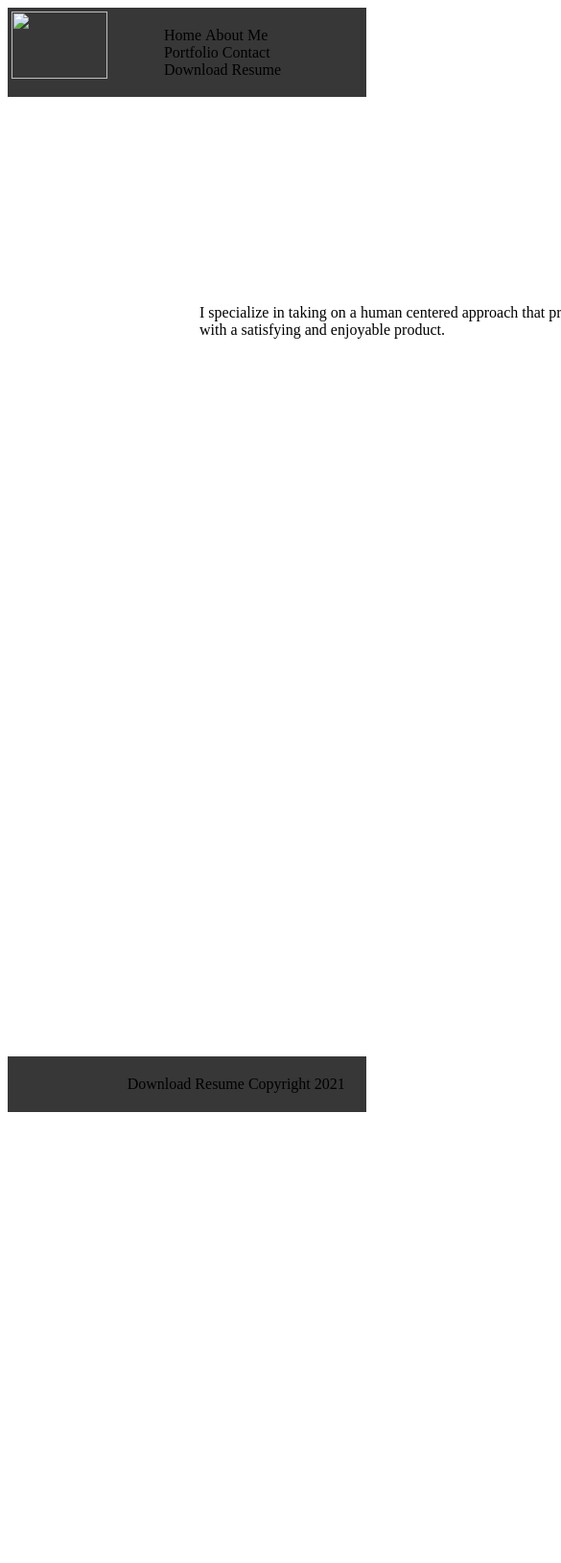
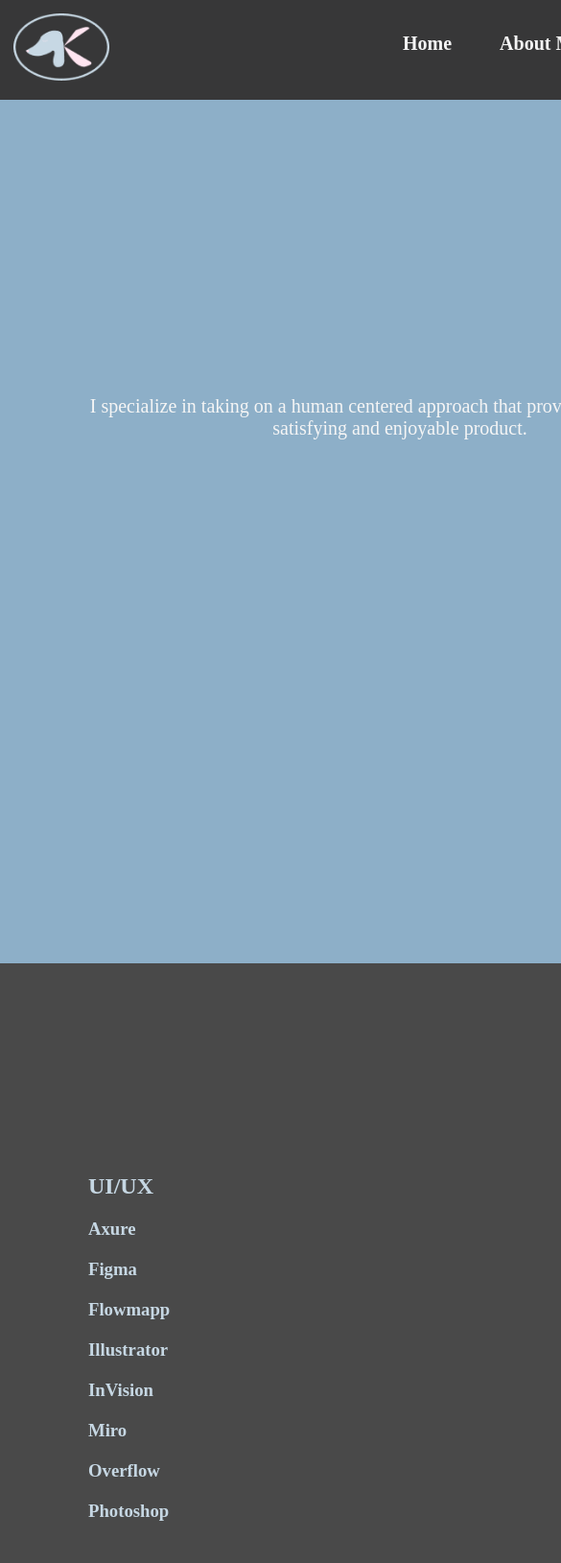
Before and after one commit to ktshiota98/UX_UI_HW_19, a plain HTML site: page index.html in a window 390 px wide. Shown: the top 1629 px of the page at 96% size, 585 px wide, since content can reach past the window. Before the commit the page ends 1167 px from the top, so only its background shows below. Drawn offline with Linux system fonts and the light colour scheme.

Commit message:
updated files with only homework 19

```diff
--- a/index 2.css
+++ b/CSS/index.css
@@ -1,5 +1,64 @@
+* { margin: 0; padding: 0; }
+.navigation{
+    background-color: #373738;
+    width: 1440px;
+    margin-top:25px;
+    font-size: 20px;
+    font-weight: 700;
+    font-style: bold;
+    margin: 0;
+    padding: 0;
 
-.mySkills{
+}
+a{
+    color: whitesmoke;
+    float: left;
+    padding: 10px;
+    padding-left: 40px;
+    text-decoration: none;
+}
+#header{
+    padding: 10px;
+    list-style-type: none;
+    text-align: right;
+}
+.inline-block{
+    display:inline-block;
+    vertical-align:top;
+    padding-left: 5px;
+    padding-right: 5px;
+    text-align: right;
+
+}
+.logo{
+    width: 23%;
+    padding:1%;
+    text-align:left;
+}
+nav{
+    width: 50%;
+    padding:1%;
+}
+
+#heroImg{
+    height: 900px;
+    width: 1440px;
+    background-color: #8DAFC8;
+}
+.content{
+    position: absolute;
+    color: whitesmoke;
+    width: 700px;
+    top: 50%;
+    left: 30%;
+    text-align:center;
+    margin-left: -50px;
+    margin-top: -10px;
+    font-size: 20px;
+
+
+}
+#mySkills{
     background-color: #494949;
     width: 1440px;
     height: 900px;
@@ -15,32 +74,37 @@ h1{
     display: flex;
     flex-direction: row;
 }
-
+h2{
+    padding-bottom: 20px;
+}
+h3{
+    padding-bottom: 20px;
+}
 .uiUx{
     width: 20%;
     margin: 5%;
-    padding: 10px;
+    padding: 20px;
 
 
 }
 .Coding{
     width: 20%;
     margin:5%;
-    padding: 10px;
+    padding: 20px;
 
 }
 .Modeling{
     width: 20%;
     margin:5%;
-    padding: 10px;
+    padding: 20px;
 
 }
 .Other{
     width: 20%;
     margin:5%;
-    padding: 10px;
+    padding: 20px;
 }
-.myWork{
+#myWork{
     background-color: #8DAFC8;
     width:1440px;
     height: 2000px;
@@ -134,6 +198,15 @@ h1{
     flex-direction: column;
     margin-left:-250px;
 }
+footer{
+    width: 1440px;
+    background-color: #373738;
+    padding:1%;
+}
+footer.ul{
+    display: inline-block;
+    vertical-align:top;
+}
 @media only screen and (max-width: 600px) {
     .mySkills{
         width: 100%;
--- /dev/null
+++ b/JS/index.js
@@ -0,0 +1,7 @@
+console.log("Your index.js file is loaded correctly!");
+var portfolio= $("li");
+$("portfolio").click(function() {
+    $('html, body').animate({
+        scrollTop: $(".myWork").offset().top
+    }, 5000);
+});
--- a/Portfolio.css
+++ /dev/null
@@ -1,36 +0,0 @@
-.navigation{
-    background-color: #373738;
-}
-.inline-block{
-    display:inline-block;
-    vertical-align:top;
-}
-.logo{
-    width: 23%;
-    padding:1%;
-    text-align:left;
-}
-nav{
-    width: 50%;
-    padding:1%;
-}
-ul{
-    width:50%;
-    margin-left:auto;
-}
-.heroImg{
-    height: 600px;
-    padding:200px;
-}
-.content{
-    width:500px;
-    margin:0 auto;
-}
-footer{
-    background-color: #373738;
-    padding:1%;
-}
-footer.ul{
-    display: inline-block;
-    vertical-align:top;
-}
--- a/index.css
+++ /dev/null
@@ -1,36 +0,0 @@
-.navigation{
-    background-color: #373738;
-}
-.inline-block{
-    display:inline-block;
-    vertical-align:top;
-}
-.logo{
-    width: 23%;
-    padding:1%;
-    text-align:left;
-}
-nav{
-    width: 50%;
-    padding:1%;
-}
-ul{
-    width:67%;
-    margin-left:auto;
-}
-.heroImg{
-    height: 600px;
-    padding:200px;
-}
-.content{
-    width:500px;
-    margin:0 auto;
-}
-footer{
-    background-color: #373738;
-    padding:1%;
-}
-footer.ul{
-    display: inline-block;
-    vertical-align:top;
-}
--- a/index.html
+++ b/index.html
@@ -1,31 +1,109 @@
 <!DOCTYPE html>
 <html>
     <head>
-        <link rel="stylesheet" href="index.css">
+        <link rel="stylesheet" href="css/index.css">
         <title></title>
     </head>
     <body>
         <header class="navigation">
             <div class="inline-block logo">
-                <img src="Logo.png" width="100" height="70">
+                <img src="Images/Logo.png" width="100" height="70">
                 </img>
             </div>
             <nav class="inline-block">
-                <ul id="header">
-                    <li class="inline-block">Home</li>
-                    <li class="inline-block">About Me</li>
-                    <li class="inline-block">Portfolio</li>
-                    <li class="inline-block">Contact</li>
-                    <li class="inline-block">Download Resume</li>
-                </ul>
+                <div id="header">
+                    <a href="#heroImg">Home</a>
+                    <a href="#mySkills">About Me</a>
+                    <a href="#myWork">Portfolio</a>
+                    <a href="#myWork">Contact</a>
+                    <a href="#myWork">Download Resume</a>
+                </div>
             </nav>
         </header>
-        <section class="heroImg">
-             <div class="content">
+        <section id="heroImg">
+            <div class="content">
                  <p>I specialize in taking on a human centered approach that provides the user with a satisfying and enjoyable product.
+                 </p>
+            </div>
+        </section>
+                <section id="mySkills">
+                    <h1>My Tool Box</h1>
+                    <div class="flexContainer">
+                        <div class="uiUx">
+                            <h2 class="ux">UI/UX</h2>
+                            <h3>Axure</h3>
+                            <h3>Figma</h3>
+                            <h3>Flowmapp</h3>
+                            <h3>Illustrator</h3>
+                            <h3>InVision</h3>
+                            <h3>Miro</h3>
+                            <h3>Overflow</h3>
+                            <h3>Photoshop</h3>
+                        </div>
+                        <div class="Coding">
+                            <h2 class="code">Coding</h2>
+                            <h3>CSS</h3>
+                            <h3>HTML</h3>
+                            <h3>Java Script</h3>
+                            <h3>Processing</h3>
+                            <h3>Python</h3>
+                            <h3>R Studio</h3>
+                        </div>
+                        <div class="Modeling">
+                            <h2 class="model">3D Modeling</h2>
+                            <h3>Fusion 360</h3>
+                            <h3>Rhino</h3>
+                            <h3>Twinmotion</h3>
+                            <h3>Vectorworks</h3>
+                        </div>
+                        <div class="Other">
+                            <h2 class="other">Other</h2>
+                            <h3>After Effects</h3>
+                            <h3>Procreate</h3>
+                        </div>
+                    </div>
+                </section>
+                <section id="myWork">
+                    <h3 class="intro"> Lets get into it...</h3>
+                    <h1 class="workMy">My Work</h1>
+                    <div class="workGrid">
+                        <div class="breezyBooking">
+                            <div class="breezybookingText">
+                                <h1>Breezy Booking</h1>
+                                <p>My goal was to create a travel app that makes booking less of a hassle and more of a breeze. By determining what the user’s main pain points were, I was able to design an app that allows users to book a flight at the times they want without breaking the bank.
+                                </p>
+                                <button></button>
+                            </div>
+                            <div class="breezybookingImg">
+                                <img  src="images/Rectangle 6.png" width="300" height="300"></img>
+                            </div>
+                        </div>
+                        <div class="fred">
+                            <div class="fredImg">
+                                <img src="images/Rectangle 6.png" width="300" height="300"></img>
+                            </div>
+                            <div class="fredText">
+                                <h1>FRED</h1>
+                                <p>With COVID, many of us have let our once clean cars sit for ages, getting dirtier and dirtier. Look no further as we created FRED, an at home mobile car wash service.
+                                </p>
+                                <button></button>
+                            </div>
 
-                 </p>
-                </div>
+
+                        </div>
+                        <div class="doi">
+                            <div class="doiText">
+                                <h1>Department of Interior</h1>
+                                <p>I redesigned the Interior website by taking on a human centered approach to creating a more user friendly interface.
+                                </p>
+                                <button></button>
+                            </div>
+                            <div class="doiImg">
+                                <img src="images/Rectangle 6.png" width="300" height="300"></img>
+                            </div>
+
+                        </div>
+                    </div>
                 </section>
             <footer>
                 <ul>
@@ -34,4 +112,5 @@
                 </ul>
             </footer>
     </body>
+    <script src ="JS/index.js"></script>
     </html>
```
Also changed, not shown: index 2.html (deleted, +0 -85 lines), Images/Logo.png (renamed from Homework 19/Images/Logo.png), Images/Rectangle 6.png (renamed from Homework 19/Images/Rectangle 6.png), 6 other files.
